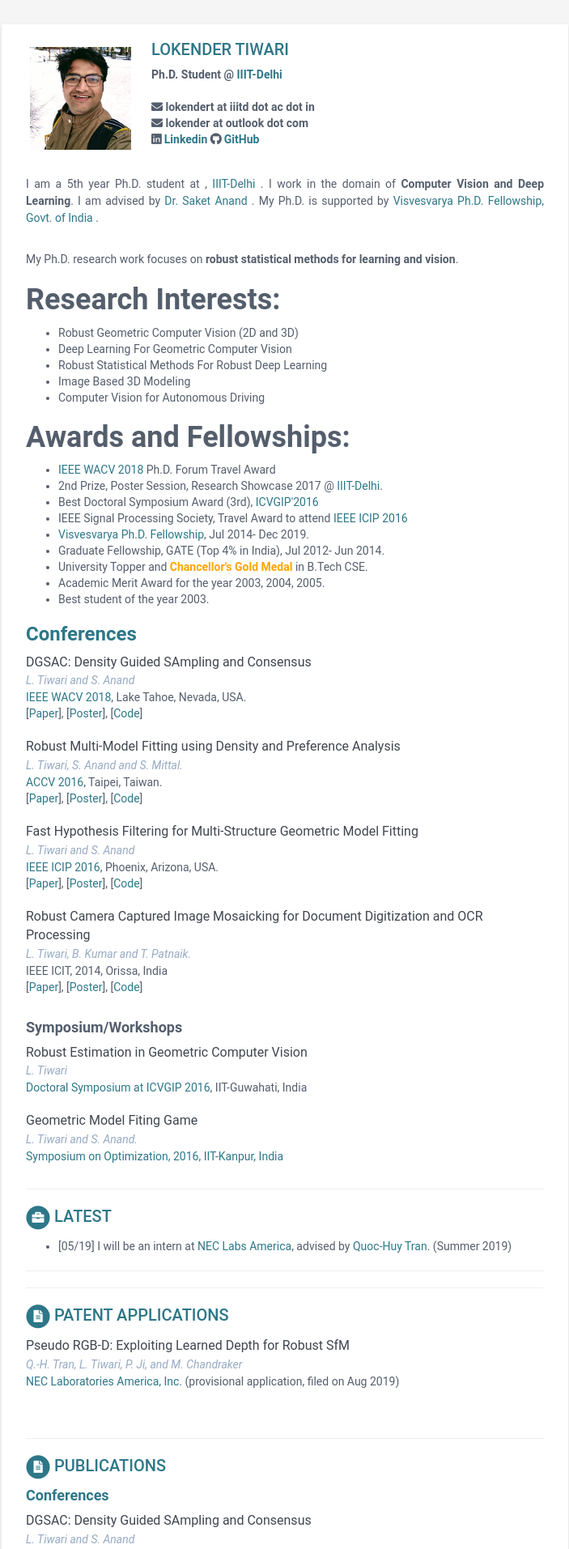
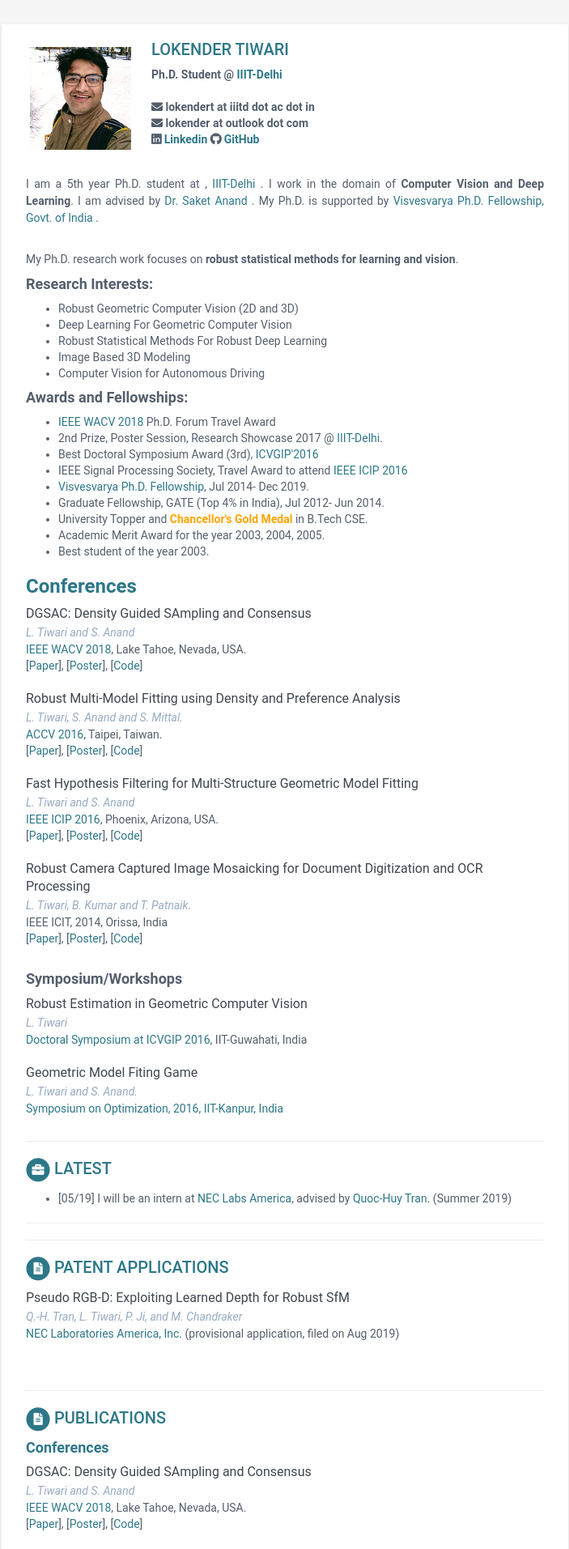
Before and after one commit to lokender/lokender.github.io, a Jekyll site: the page built from index.html, in a window 1280 px wide. Shown: the top 1913 px of the page at 81% size, without its empty margins (288-991 px from the left). Built offline with Jekyll 4.4.1, drawn with Linux system fonts in a browser that asks for light colours.

```diff
--- a/_includes/aboutme.html
+++ b/_includes/aboutme.html
@@ -5,7 +5,7 @@
 	I am advised by <a href="https://faculty.iiitd.ac.in/~anands/"> Dr. Saket Anand </a>. My Ph.D. is supported by <a href="https://phd.medialabasia.in/">Visvesvarya Ph.D. Fellowship, Govt. of India </a>. </p> </br>
 <p>	My Ph.D. research work focuses on <b>robust statistical methods for learning and vision</b>.</p>
 
-<strong><h1>Research Interests:</h1></strong>
+<strong><h4>Research Interests:</h4></strong>
 <ul>
 <li> Robust Geometric Computer Vision (2D and 3D) </li>
 <li> Deep Learning For Geometric Computer Vision</li>
@@ -14,7 +14,7 @@
 <li> Computer Vision for Autonomous Driving</li>
 </ul>
 
-<strong><h1>Awards and Fellowships:</h1></strong>
+<strong><h4>Awards and Fellowships:</h4></strong>
 <ul>
   <li><a href="http://wacv18.uccs.us/">IEEE WACV 2018</a> Ph.D. Forum Travel Award</li>
   <li>2nd Prize, Poster Session, Research Showcase 2017 @ <a href="https://www.iiitd.ac.in/">IIIT-Delhi</a>.</li>
```
